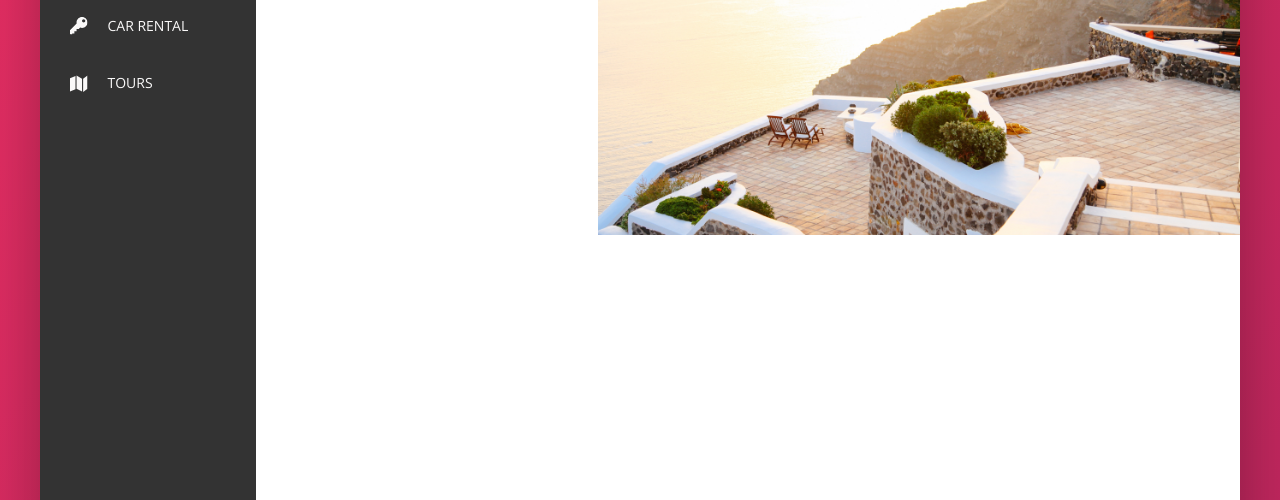
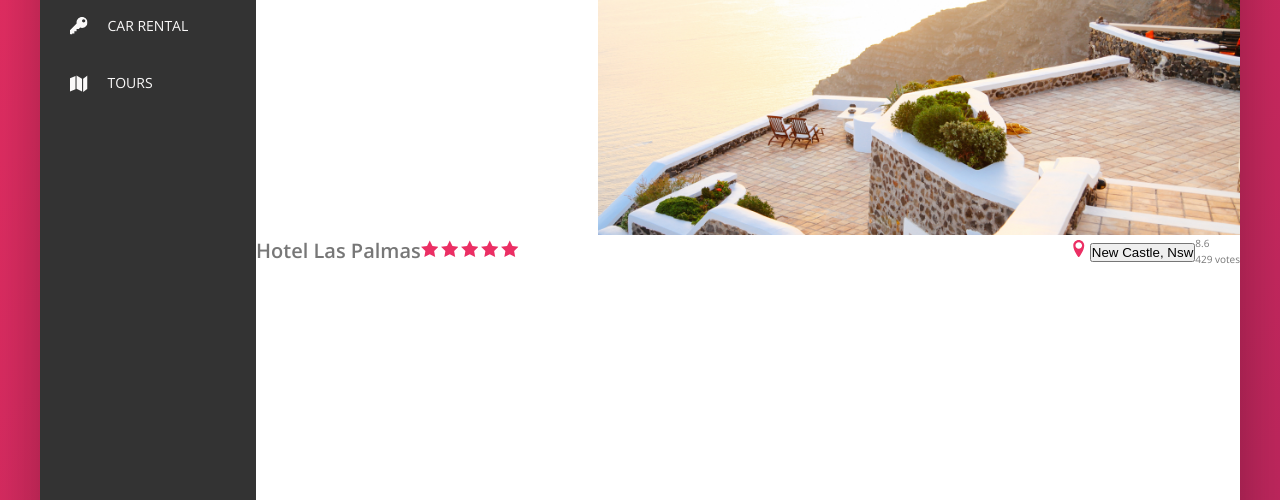
Before and after one commit to acharayaP03/Travel-Advisor, a website: page index.html in a window 1280 px wide. Shown: the part 300-800 px from the top of the page. Drawn offline with nearby package versions, Linux system fonts and the light colour scheme; files that its build step writes are made by us from their sources.

Commit message:
initial layout for overview

```diff
--- a/index.html
+++ b/index.html
@@ -83,7 +83,9 @@
                 &copy; 2017 by trillo. all rights reserved.
             </div>
         </nav>
-        <main class="hoter-view">
+
+        <!--Gallery Section -->
+        <main class="hotel-view">
             <div class="gallery">
                 <figure class="gallery__item">
                     <img src="images/hotel-1.jpg" alt="Photo of hotel 1" class="gallery__photo">
@@ -95,6 +97,39 @@
                     <img src="images/hotel-3.jpg" alt="Photo of hotel 3" class="gallery__photo">
                 </figure>
             </div>
+
+            <!--Hotel overview Section -->
+            <div class="overview">
+                <h1 class="overview__heading">Hotel Las Palmas</h1>
+                <div class="overview__stars">
+                    <svg class="overview__icon-star">
+                        <use xlink:href="images/sprites.svg#icon-star-full"></use>
+                    </svg>
+                    <svg class="overview__icon-star">
+                        <use xlink:href="images/sprites.svg#icon-star-full"></use>
+                    </svg>
+                    <svg class="overview__icon-star">
+                        <use xlink:href="images/sprites.svg#icon-star-full"></use>
+                    </svg>
+                    <svg class="overview__icon-star">
+                        <use xlink:href="images/sprites.svg#icon-star-full"></use>
+                    </svg>
+                    <svg class="overview__icon-star">
+                        <use xlink:href="images/sprites.svg#icon-star-full"></use>
+                    </svg>
+                </div>
+                <div class="overview__location">
+                    <svg class="overview__icon-location">
+                        <use xlink:href="images/sprites.svg#icon-location"></use>
+                    </svg>
+                    <button class="btn-inline">New Castle, Nsw</button>
+                </div>
+
+                <div class="overview__rating">
+                    <div class="overview__rating--average">8.6</div>
+                    <div class="overview__rating--count">429 votes</div>
+                </div>
+            </div>
         </main>
     </div>
 </div>
--- a/sass/_components.scss
+++ b/sass/_components.scss
@@ -202,3 +202,41 @@
     object-fit: cover;
   }
 }
+
+///////////////////////////////////////////////
+// Hotel overview
+
+.overview {
+  display: flex;
+  align-items: center;
+  &__heading{
+
+  }
+
+  &__stars {
+    margin-right: auto;
+  }
+
+  &__icon-star,
+  &__icon-location{
+    fill: var(--color-primary);
+    width: 1.75rem;
+    height: 1.75rem;
+  }
+
+  &__location {
+
+  }
+
+  &__rating {
+
+  }
+
+  &__rating-average {
+
+  }
+
+  &__rating-count {
+
+  }
+}
--- a/sass/_layout.scss
+++ b/sass/_layout.scss
@@ -28,7 +28,7 @@
   //justify-content: space-between;
 }
 
-.hoter-view{
+.hotel-view{
   background-color: #fff;
   flex: 1;
 
```
